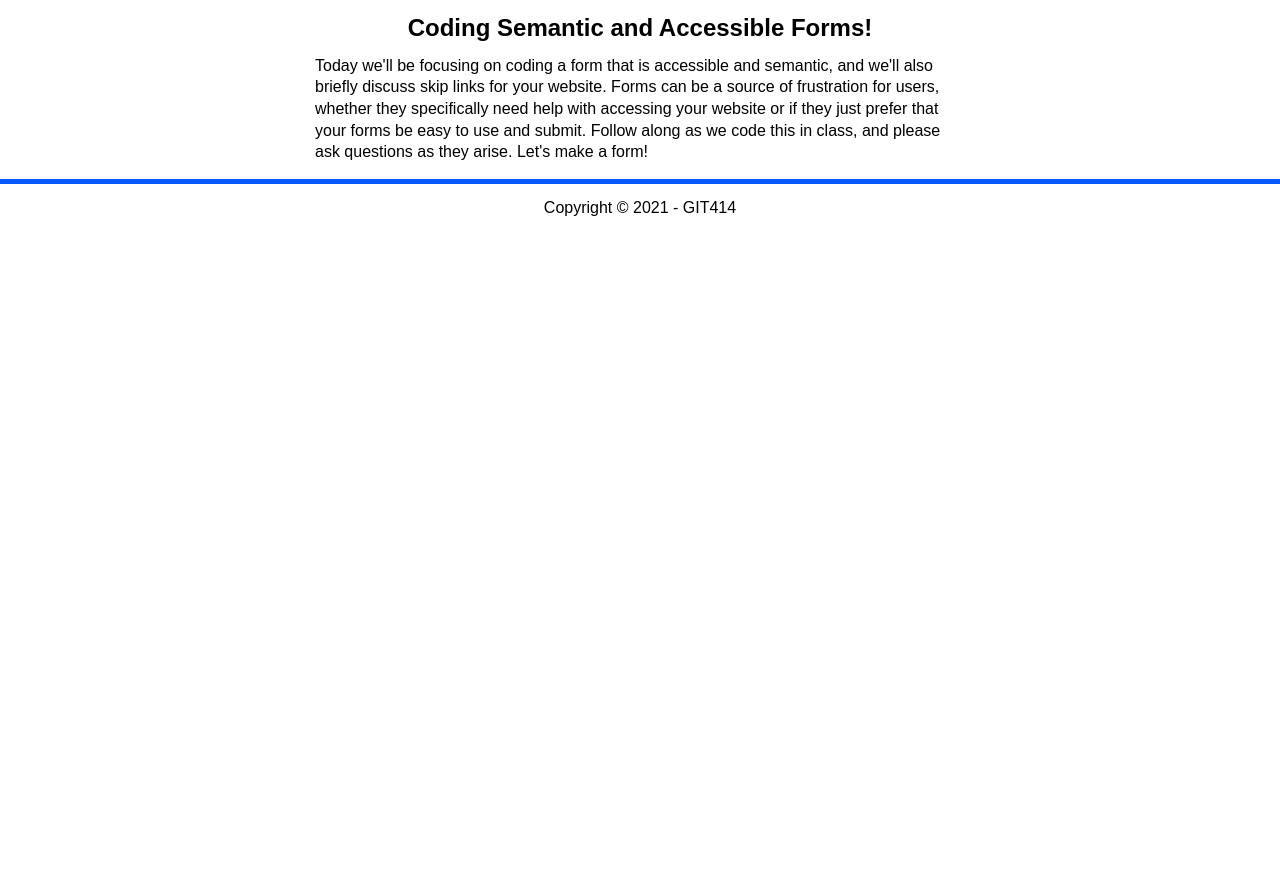
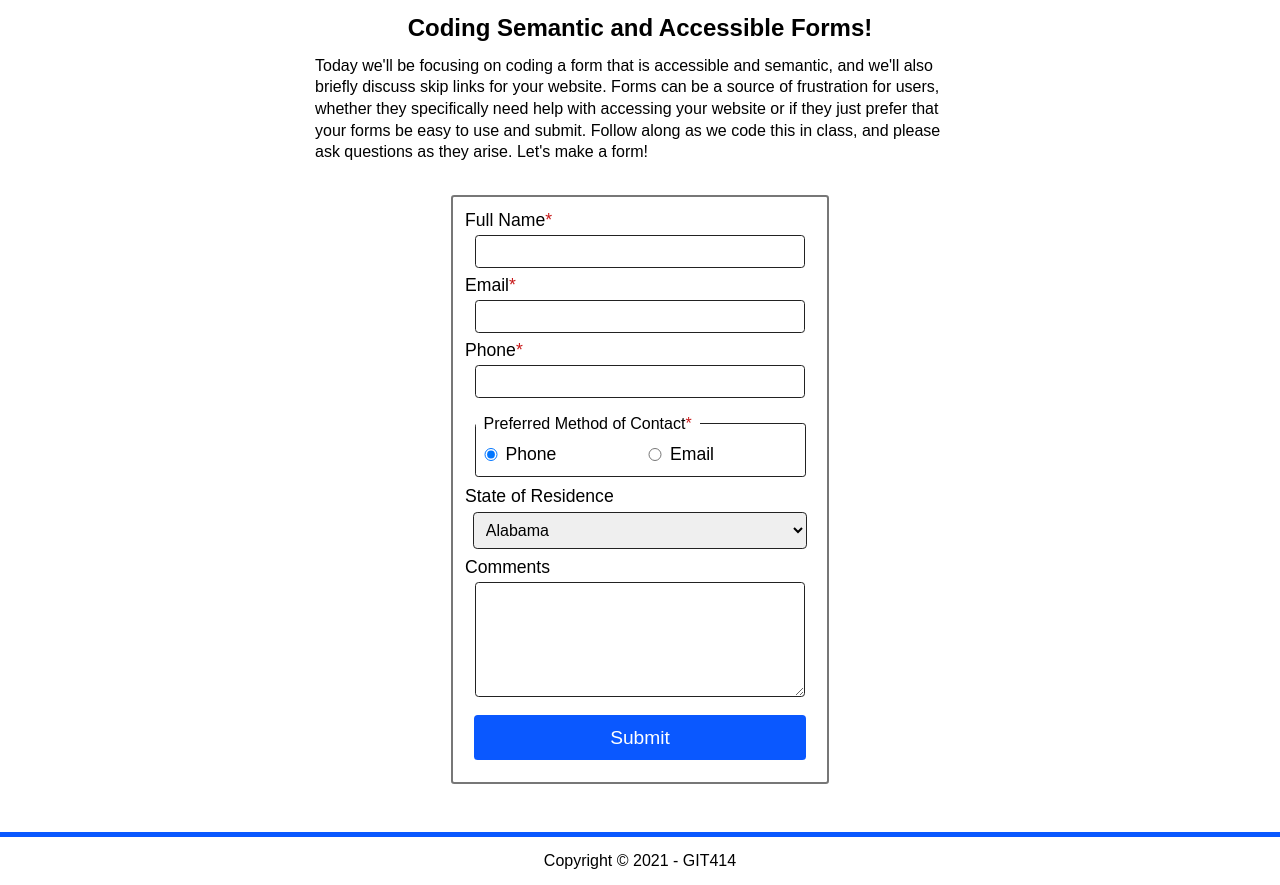
Before and after one commit to BubbleTeaWeb/accessible-forms, a plain HTML site: page formActivityStarterFile.html in a window 1280 px wide. Shown: the part 500-1385 px from the top of the page. Before the commit the page ends 800 px from the top, so only its background shows below. Drawn offline with Linux system fonts and the light colour scheme.

Commit message:
Added HTML
Coded HTML content

```diff
--- a/formActivityStarterFile.html
+++ b/formActivityStarterFile.html
@@ -3,7 +3,7 @@
 <head>
 	<meta charset="utf-8">
 <!-- 	-------- TO-DO: ADD META TAG AND NAME HERE -------- -->
-	<meta author="Carey Tung">
+	<meta name="author" content="Carey Tung">
 	<title>Form Activity Solution File</title>
 <!-- 	-------- TO-DO: ADD LINK TO CSS HERE -------- -->
 	<link rel="stylesheet" href="styles.css">
@@ -29,6 +29,77 @@
 			<p>Today we'll be focusing on coding a form that is accessible and semantic, and we'll also briefly discuss skip links for your website. Forms can be a source of frustration for users, whether they specifically need help with accessing your website or if they just prefer that your forms be easy to use and submit. Follow along as we code this in class, and please ask questions as they arise. Let's make a form!</p>
 
 <!-- 	-------- TO-DO: ADD FORM CODE HERE DURING CLASS, FOLLOW ALONG TO COMPLETE -------- -->
+			<form action="https://wp.zybooks.com/form-viewer.php" method="POST">
+				<label for="full-name">Full Name<span class="required">*</span></label>
+				<input id="full-name" name="full-name" type="text" required>
+				<label for="email-address">Email<span class="required">*</span></label>
+				<input id="email-address" name="email-address" type="email" required>
+				<label for="phone-number">Phone<span class="required">*</span></label>
+				<input id="phone-number" name="phone-number" type="number" required>
+				<fieldset>
+					<legend>Preferred Method of Contact<span class="required">*</span></legend>
+					<input id="phone" name="answer" type="radio" checked required>
+					<label for="phone">Phone</label>
+					<input id="email" name="answer" type="radio">
+					<label for="email">Email</label>
+				</fieldset>
+				<label for="state">State of Residence</label>
+				<select id="state" name="state">
+					<option>Alabama</option>
+					<option>Alaska</option>
+					<option>Arizona</option>
+					<option>Arkansas</option>
+					<option>California</option>
+					<option>Colorado</option>
+					<option>Connecticut</option>
+					<option>Delaware</option>
+					<option>Florida</option>
+					<option>Georgia</option>
+					<option>Hawaii</option>
+					<option>Idaho</option>
+					<option>Illinois</option>
+					<option>Indiana</option>
+					<option>Iowa</option>
+					<option>Kansas</option>
+					<option>Kentucky</option>
+					<option>Louisiana</option>
+					<option>Maine</option>
+					<option>Maryland</option>
+					<option>Massachusetts</option>
+					<option>Michigan</option>
+					<option>Minnesota</option>
+					<option>Mississippi</option>
+					<option>Missouri</option>
+					<option>Montana</option>
+					<option>Nebraska</option>
+					<option>Nevada</option>
+					<option>New Hampshire</option>
+					<option>New Jersey</option>
+					<option>New Mexico</option>
+					<option>New York</option>
+					<option>North Carolina</option>
+					<option>North Dakota</option>
+					<option>Ohio</option>
+					<option>Oklahoma</option>
+					<option>Oregon</option>
+					<option>Pennsylvania</option>
+					<option>Rhode Island</option>
+					<option>South Carolina</option>
+					<option>South Dakota</option>
+					<option>Tennessee</option>
+					<option>Texas</option>
+					<option>Utah</option>
+					<option>Vermont</option>
+					<option>Virginia</option>
+					<option>Washington</option>
+					<option>West Virginia</option>
+					<option>Wisconsin</option>
+					<option>Wyoming</option>
+				</select>
+				<label for="comments">Comments</label>
+				<textarea id="comments" name="comments"></textarea>
+				<input type="submit">
+			</form>
 		</article>
 	</main>
 	<footer>
--- a/styles.css
+++ b/styles.css
@@ -199,6 +199,7 @@ label{
 
 .required{
 	color: #c71819;
+	display: inline;
 }
 
 input{
```
